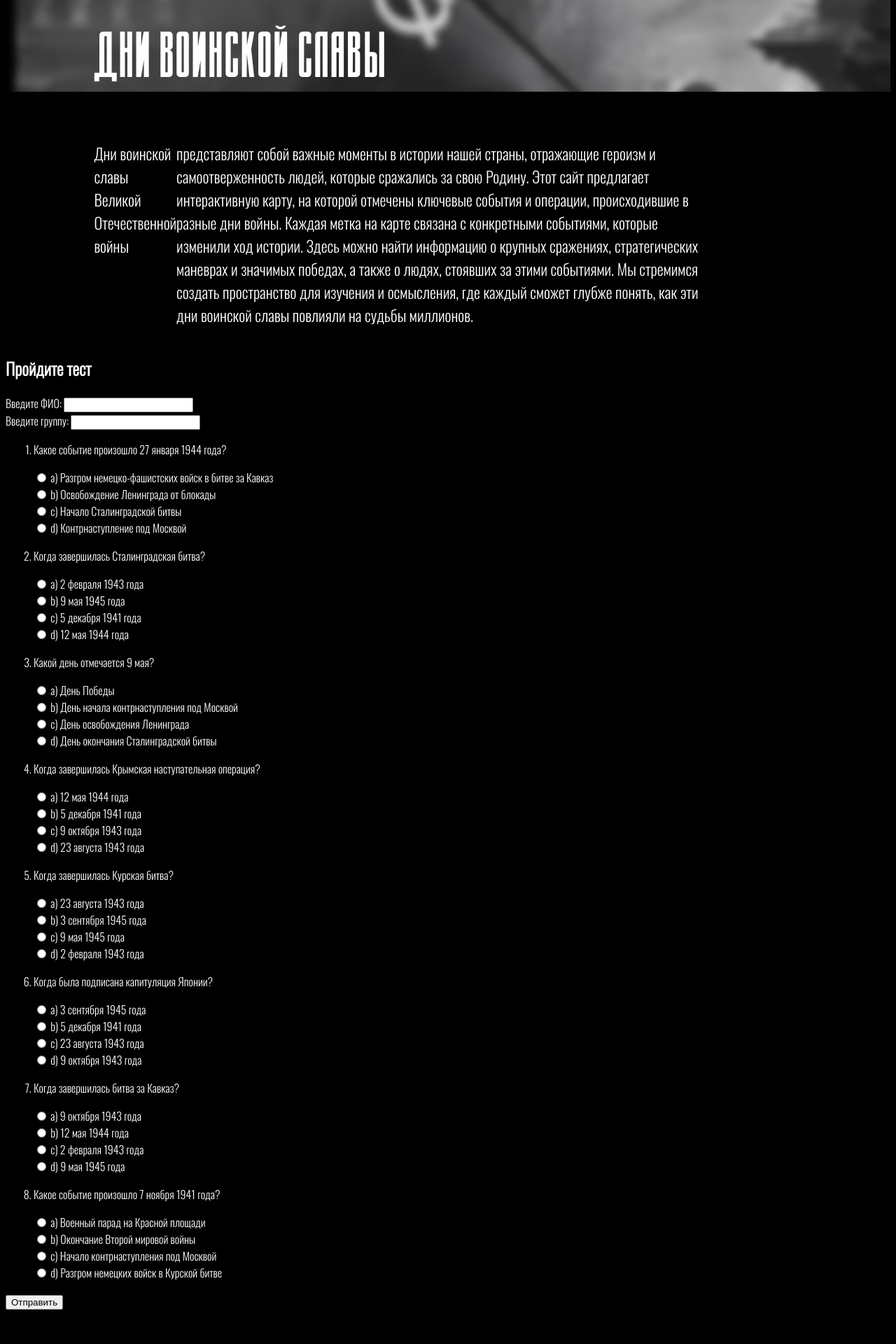
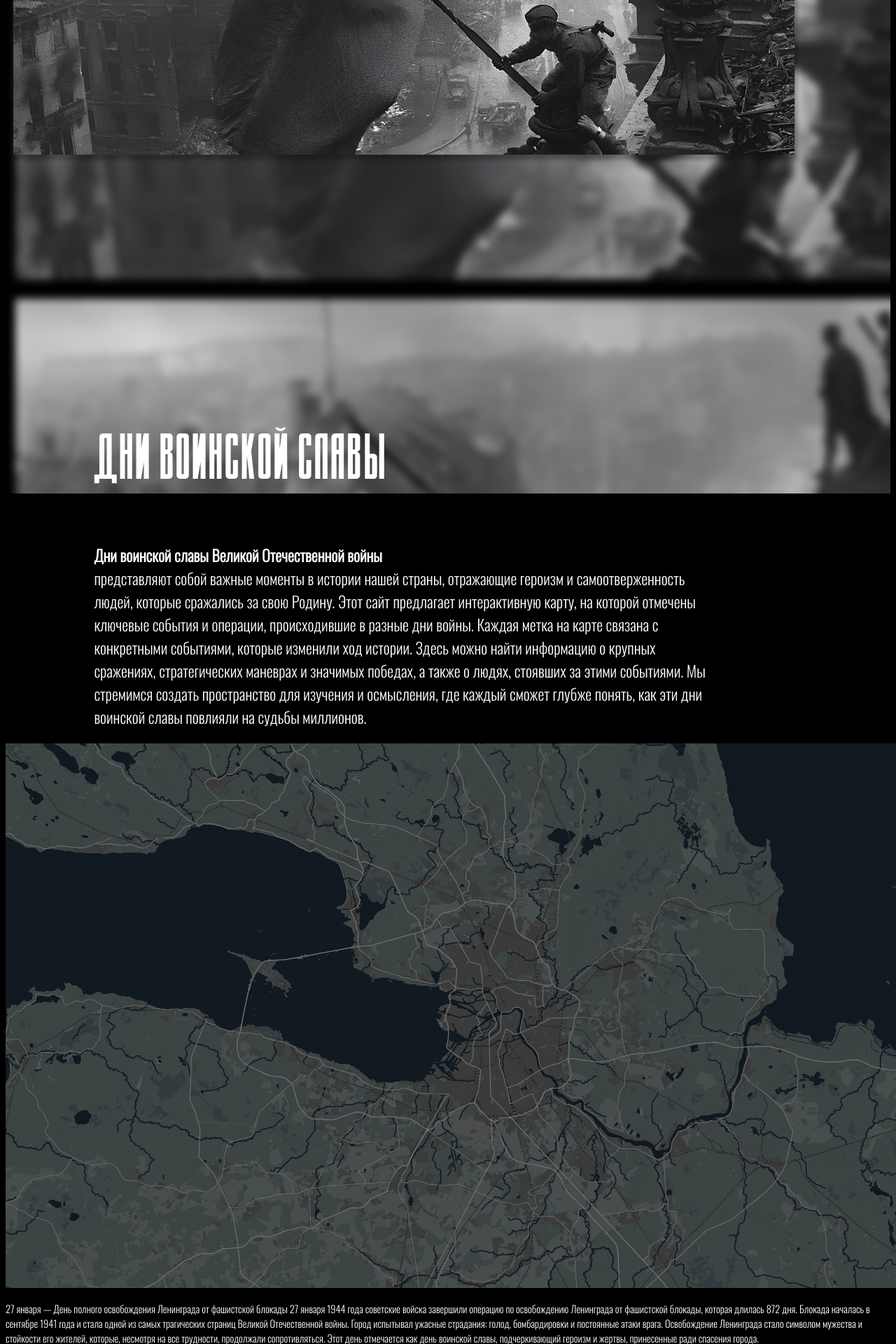
Before and after one commit to zed932/days_of_glory, a Flask app: page / in a window 1280 px wide; the page is wider, and only the part inside the window is pictured. Shown: the part 360-2280 px from the top of that part at 70% size. Before the commit the page ends 2231 px from the top of that part, so only its background shows below. Run offline with Flask 3, Linux system fonts and the light colour scheme.

Commit message:
Initial commit

```diff
--- a/backend/static/style.css
+++ b/backend/static/style.css
@@ -14,6 +14,9 @@
 }
 body {
     background-color:black;
+    color: white;
+    font-family:"oswald";
+    font-style:light;
 }
 .main-header {
     font-family:"sacco";
@@ -21,7 +24,11 @@ body {
     margin-top:30%;
     margin-left:10%;
 }
-
+.main-img {
+    text-align:center;
+    max-width: 90%;
+    max-height: 40%;
+}
 .first-page {
     max-width: 100%;
     max-height: 100%;
@@ -29,21 +36,25 @@ body {
     background-image:url("images/main_img_blur.png");
 }
 
-.second-page {
+.description-page {
     display:flex;
     font-size: 140%;
-    color: white;
-    font-family:"oswald";
     margin-left: 10%;
     margin-right: 20%;
     background-color: black;
-}
-.second-page-text {
     font-style:light;
 }
 
+.January-27 {
+    background-image:url("images/map27.png");
+    max-width: 90%;
+}
+
 .test-section {
-    color: white;
-    font-family:"oswald";
     font-style:light;
 }
+
+.day-description {
+    font-style:light;
+    font-size: 90%;
+}
--- a/backend/templates/index.html
+++ b/backend/templates/index.html
@@ -8,15 +8,20 @@
     <title>Дни воинской славы</title>
 </head>
 <body>
+
+
+    <!-- Стартовая страница  -->
     <div class="first-page">
-        <img src="">
+        <img src="/static/images/main_img.png" class="main-img">
         <h1 class="main-header">дни воинской славы</h1>
     </div>
 
-    <div class="second-page">
-        <p>
-            Дни воинской славы Великой Отечественной войны <br>
-            <p class="secon-page-text">представляют собой важные моменты в истории нашей страны,
+
+    <!-- Вторая страница (описание сайта) -->
+    <div class="description-page">
+        <p class="main-description">
+            <b>Дни воинской славы Великой Отечественной войны</b> <br>
+            представляют собой важные моменты в истории нашей страны,
             отражающие героизм и самоотверженность людей, которые сражались
             за свою Родину. Этот сайт предлагает интерактивную карту, на которой
              отмечены ключевые события и операции, происходившие в разные дни войны.
@@ -27,6 +32,29 @@
             глубже понять, как эти дни воинской славы повлияли на судьбы миллионов.</p>
         </p>
     </div>
+    <div class="box">
+    <!-- 27 января -->
+    <div class="day-section">
+        <img src="/static/images/map27.png">
+        <p class="day-description">
+            27 января — День полного освобождения Ленинграда от фашистской блокады
+            27 января 1944 года советские войска завершили операцию по освобождению
+            Ленинграда от фашистской блокады, которая длилась 872 дня. Блокада началась
+            в сентябре 1941 года и стала одной из самых трагических страниц Великой
+            Отечественной войны. Город испытывал ужасные страдания: голод, бомбардировки
+            и постоянные атаки врага. Освобождение Ленинграда стало символом мужества и
+            стойкости его жителей, которые, несмотря на все трудности, продолжали
+            сопротивляться. Этот день отмечается как день воинской славы, подчеркивающий
+            героизм и жертвы, принесенные ради спасения города.
+        </p>
+    </div>
+
+
+    </div>
+
+
+
+    <!-- Тест -->
     <div class="test-section">
         <h2>Пройдите тест</h2>
         <form id="quiz-form" action="/submit" method="post">
```
Also changed, not shown: backend/static/images/main_img.png (added), backend/static/images/map27.png (added), backend/static/images/ussr_map.png (added), 3 other files.
